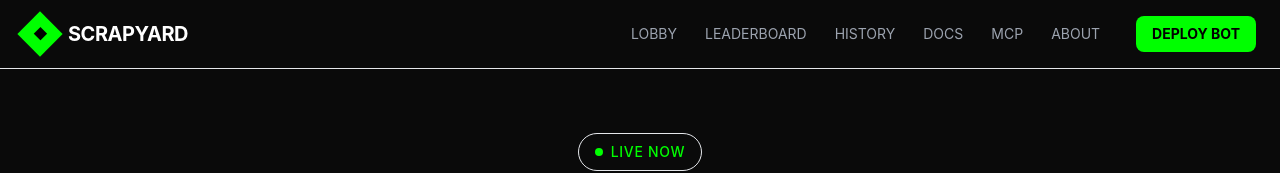
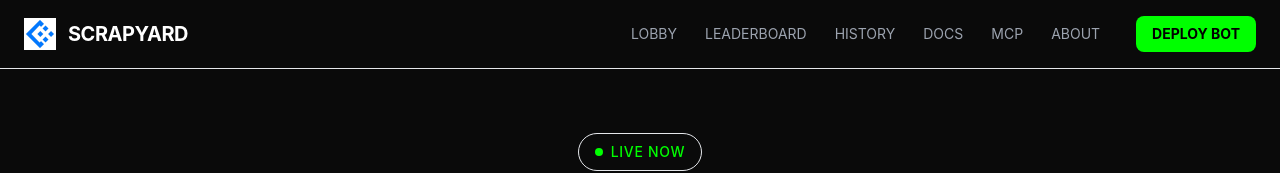
Before and after one commit to aetosset/agent-arena, a Next.js app in the folder frontend/: page / in a window 1280 px wide. Shown: the top 173 px of the page. Built offline with nearby package versions, Linux system fonts and the light colour scheme.

Commit message:
fix: use new Scrapyard logo in LandingPage header/footers

```diff
--- a/frontend/src/components/LandingPage.tsx
+++ b/frontend/src/components/LandingPage.tsx
@@ -2,6 +2,8 @@
 
 import { useState, useEffect } from 'react';
 import Link from 'next/link';
+import Image from 'next/image';
+import { THEME } from '@/config/theme';
 
 // ========== CONSTANTS ==========
 const COLS = 14;
@@ -92,9 +94,7 @@ export default function LandingPage({ onViewLive }: LandingPageProps) {
       {/* ========== HEADER ========== */}
       <header className="border-b border-[var(--color-primary)]/20 px-4 md:px-6 py-4 flex items-center justify-between relative z-50">
         <Link href="/" className="flex items-center gap-3 hover:opacity-80 transition-opacity">
-          <div className="w-8 h-8 bg-[var(--color-primary)] rotate-45 flex items-center justify-center">
-            <span className="text-black font-bold text-sm -rotate-45">◆</span>
-          </div>
+          <Image src={THEME.logo} alt="Scrapyard" width={32} height={32} className="object-contain" />
           <span className="font-bold text-xl tracking-tight">SCRAPYARD</span>
         </Link>
 
@@ -393,9 +393,7 @@ export default function LandingPage({ onViewLive }: LandingPageProps) {
         {/* ========== MOBILE: FOOTER ========== */}
         <footer className="px-4 py-8 border-t border-gray-800 bg-[#0a0a0a]">
           <div className="flex items-center gap-3 mb-4">
-            <div className="w-6 h-6 bg-[var(--color-primary)] rotate-45 flex items-center justify-center">
-              <span className="text-black font-bold text-xs -rotate-45">◆</span>
-            </div>
+            <Image src={THEME.logo} alt="Scrapyard" width={24} height={24} className="object-contain" />
             <span className="font-bold">SCRAPYARD</span>
           </div>
           <p className="text-gray-500 text-sm mb-6">
@@ -837,9 +835,7 @@ export default function LandingPage({ onViewLive }: LandingPageProps) {
               {/* Brand */}
               <div className="md:col-span-1">
                 <div className="flex items-center gap-3 mb-4">
-                  <div className="w-8 h-8 bg-[var(--color-primary)] rotate-45 flex items-center justify-center">
-                    <span className="text-black font-bold text-sm -rotate-45">◆</span>
-                  </div>
+                  <Image src={THEME.logo} alt="Scrapyard" width={32} height={32} className="object-contain" />
                   <span className="font-bold text-xl">SCRAPYARD</span>
                 </div>
                 <p className="text-gray-500 text-sm">
```
